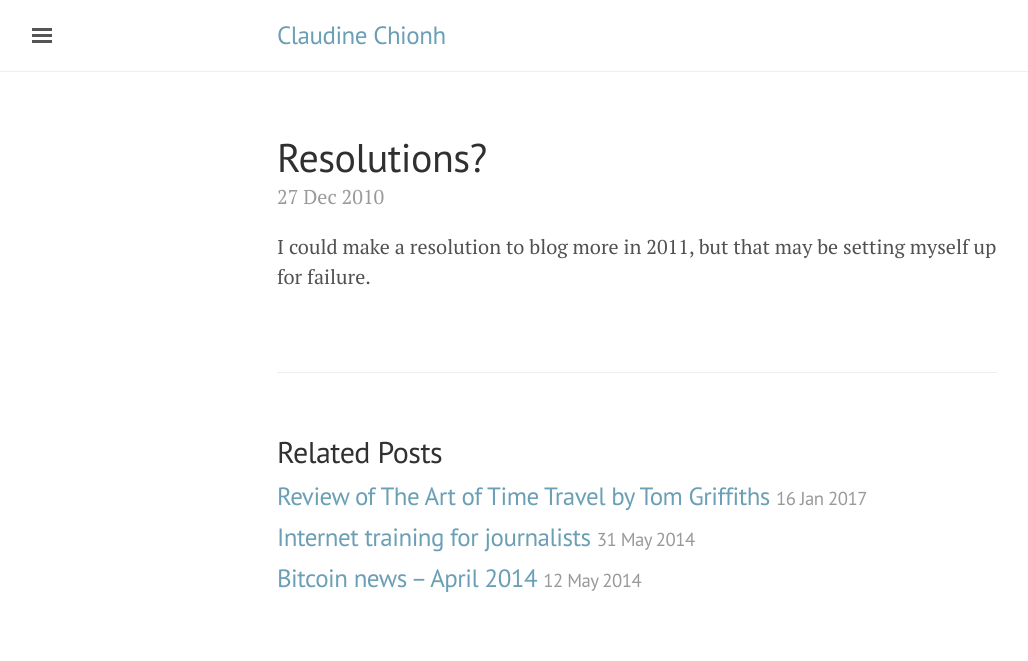
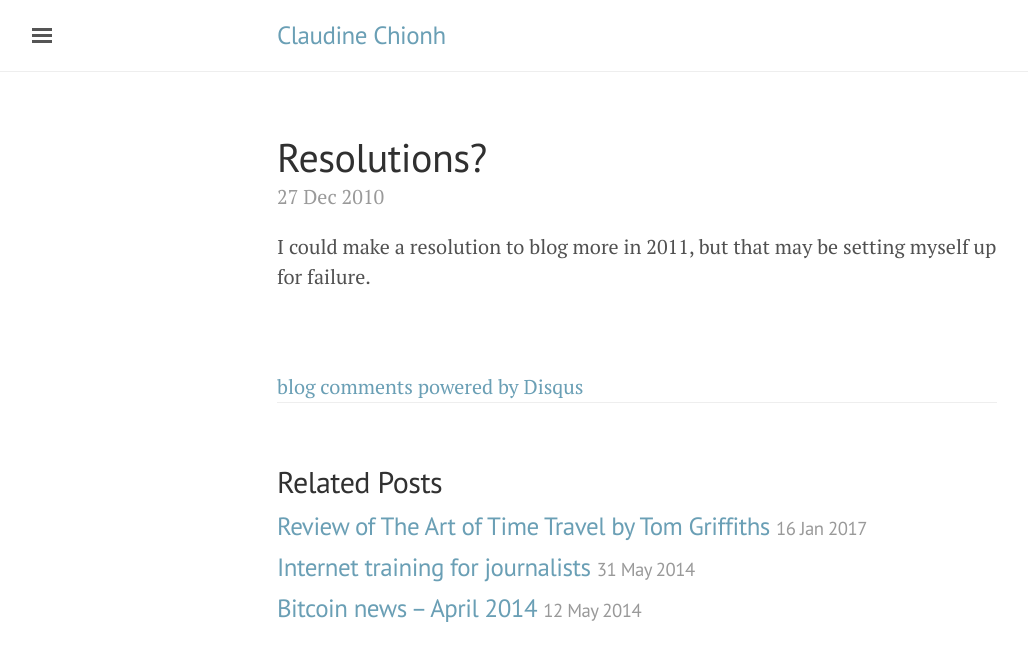
Before and after one commit to claudinec/claudinec.github.io, a Jekyll site: the page built from _posts/2010-12-27-resolutions.md, in a window 1280 px wide. Shown: the top 661 px of the page, without its empty margins (3-1031 px from the left). Built offline with Jekyll 4.4.1, drawn with Linux system fonts in a browser that asks for light colours; comment, search, counter and statistics services are not loaded; some of the changed lines change nothing that is shown.

Commit message:
Add Disqus code to post template.

```diff
--- a/_layouts/post.html
+++ b/_layouts/post.html
@@ -4,22 +4,49 @@ layout: default
 
 <div class="post">
   <h1 class="post-title">{{ page.title }}</h1>
-  <span class="post-date">{{ page.date | date_to_string }}</span>
-  {{ content }}
+  <span class="post-date">{{ page.date | date_to_string }}</span> {{ content }}
 </div>
+
+<div id="disqus_thread"></div>
+<script type="text/javascript" src="http://disqus.com/forums/claudine-github/embed.js"></script><noscript><a
+	href="http://disqus.com/forums/claudine-github/?url=ref">View the
+	discussion thread.</a></noscript><a href="http://disqus.com" class="dsq-brlink">blog comments powered by <span
+	class="logo-disqus">Disqus</span></a>
+
+<script type="text/javascript">
+  //<![CDATA[
+  (function() {
+    var links = document.getElementsByTagName('a');
+    var query = '?';
+    for (var i = 0; i < links.length; i++) {
+      if (links[i].href.indexOf('#disqus_thread') >= 0) {
+        query += 'url' + i + '=' +
+          encodeURIComponent(links[i].href) + '&';
+      }
+    }
+    document.write('<script
+      charset = "utf-8"
+      type = "text/javascript"
+      src = "http://disqus.com/forums/claudine-github/get_num_replies.js' +
+      query + '"></' +
+      'script>');
+  })();
+  //]]>
+
+</script>
 
 <div class="related">
   <h2>Related Posts</h2>
   <ul class="related-posts">
     {% for post in site.related_posts limit:3 %}
-      <li>
-        <h3>
+    <li>
+      <h3>
           <a href="{{ site.baseurl }}{{ post.url }}">
             {{ post.title }}
             <small>{{ post.date | date_to_string }}</small>
           </a>
         </h3>
-      </li>
+    </li>
     {% endfor %}
   </ul>
 </div>
```
Also changed, not shown: _layouts/disqus.html (+11 -10 lines).
